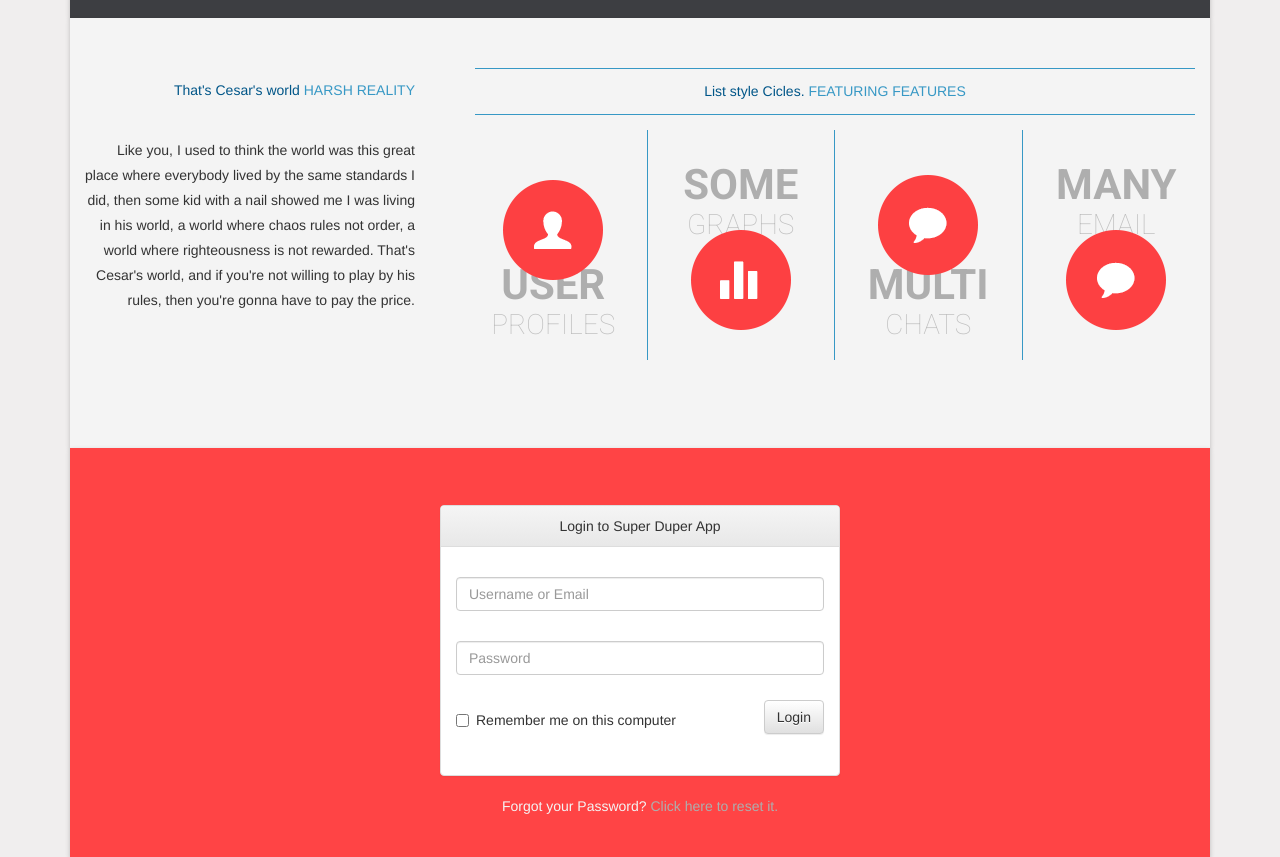
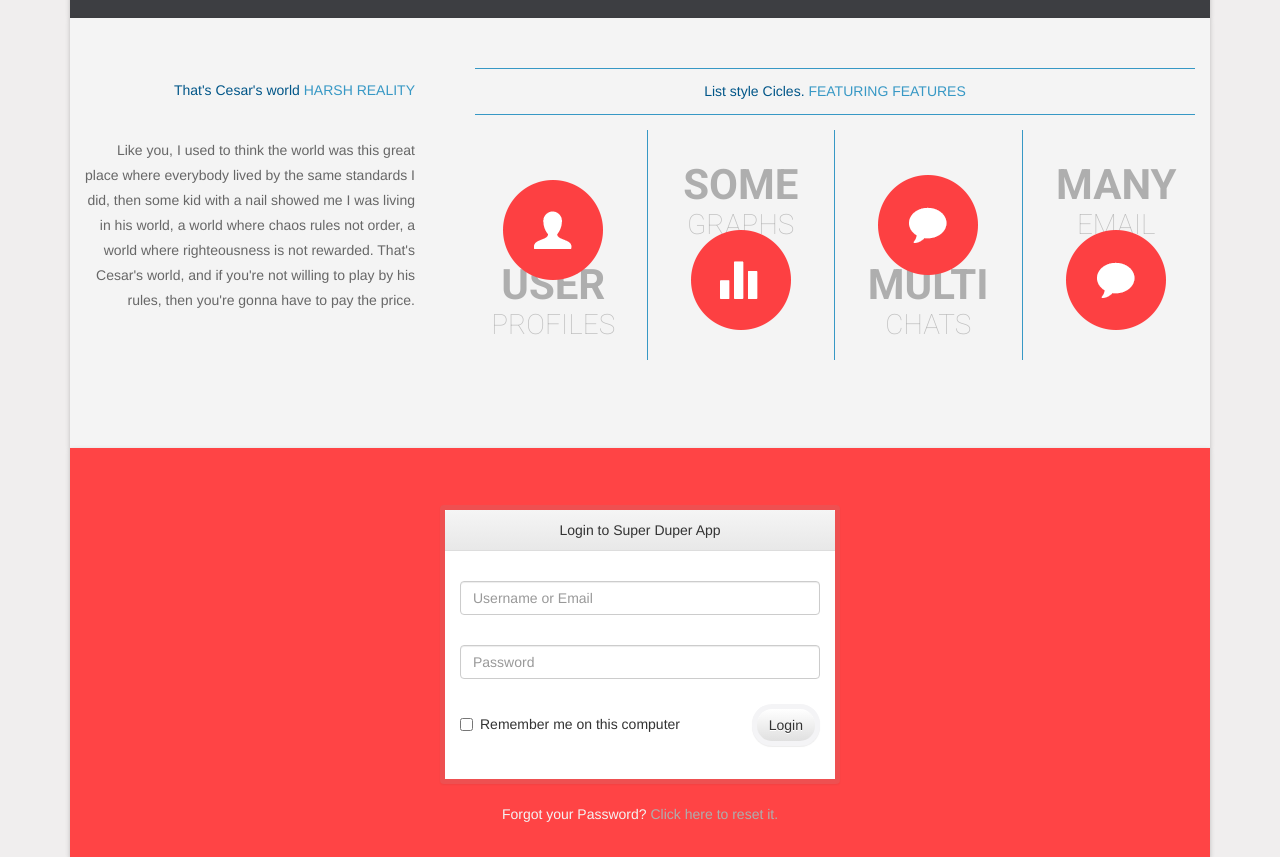
Before and after one commit to levieraf/example, a website: page source/index.html in a window 1280 px wide. Shown: the part 780-1637 px from the top of the page. Drawn offline with nearby package versions, Linux system fonts and the light colour scheme; a web font is replaced by a local one.

Commit message:
Adding style for btn login

```diff
--- a/source/index.html
+++ b/source/index.html
@@ -233,7 +233,7 @@
 									  <input type="checkbox"> Remember me on this computer
 									</label>
 								</div>
-								<button class="btn pull-right btn-default">Login</button>
+								<button class="btn pull-right btn-login btn-default">Login</button>
 								<div class="clearfix"></div>
 					  		</form>
 					  </div>
--- a/source/styles/common.scss
+++ b/source/styles/common.scss
@@ -4,6 +4,7 @@ $grey-light-two: #aeaeae;
 $white: #f4f4f4;
 $green: #8dc53e;
 $red: #ff4445;
+$red-dark: #ee5051;
 $blue-light: #015a96;
 $blue-dark: #005688;
 $heavenly-dark: #3798c5;
--- a/source/styles/main.scss
+++ b/source/styles/main.scss
@@ -53,10 +53,12 @@ body {
 			.box-summary{
 				padding: 50px 15px;
 				.title{
+					font-weight: 500;
 					line-height: 45px;
 					text-align: right;
 				}
 				.body{
+					color: #676767;
 					text-align: right;
 					line-height: 25px;
 				}
@@ -179,6 +181,14 @@ body {
 			width: 400px;
 			margin: 0 auto;
 			padding-top: 5%;
+			.panel-default{
+				border: 5px solid $red-dark;
+				.btn-login{
+					border: 5px solid #f4f4f6;
+					border-radius: 20px;
+				}
+			}
+
 			.panel-heading{
 				text-align: center;
 			}
```
Also changed, not shown: source/css/main.css.
